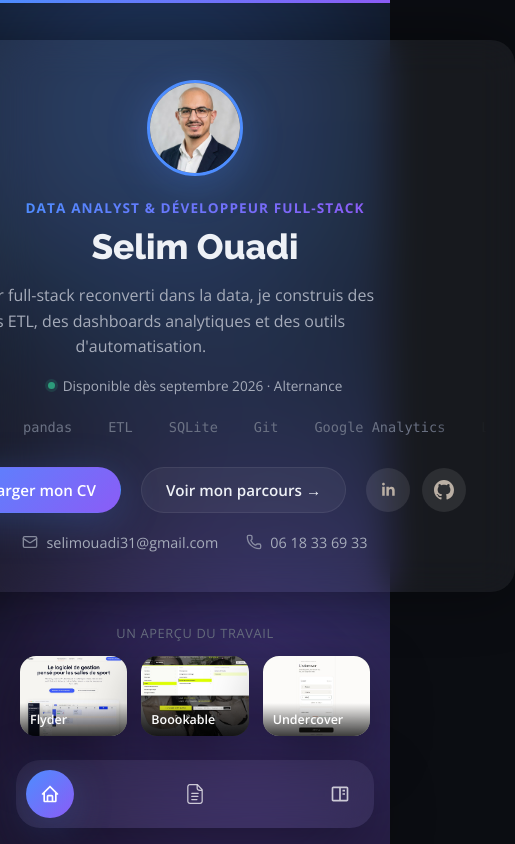
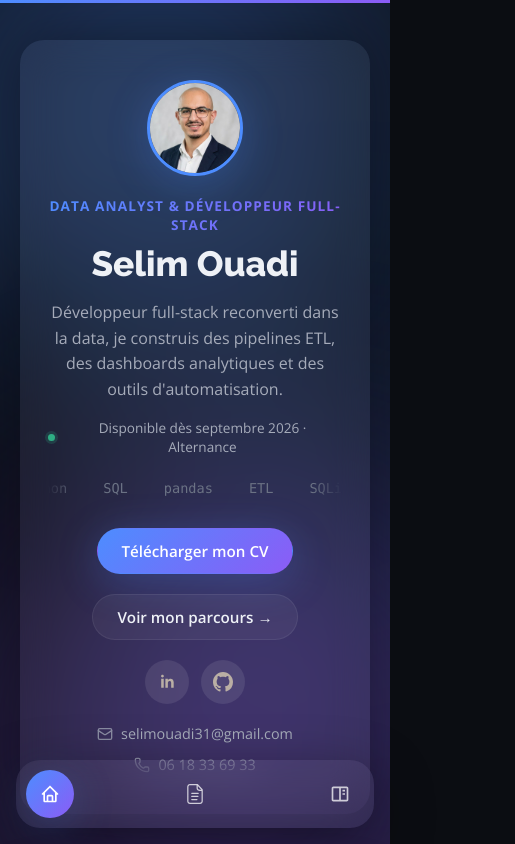
Before and after one commit to S0Web/portfolio-v2, a React (Vite) app: page / in a window 390 px wide. Shown: the top 844 px of the page, 515 px wide, since content can reach past the window. Built offline with nearby package versions, Linux system fonts and the light colour scheme.

Commit message:
Amélioration du responsive

```diff
--- a/index.scss
+++ b/index.scss
@@ -17,11 +17,14 @@
 
 html {
     scroll-behavior: smooth;
+    overflow-x: hidden;
 }
 
 body {
     margin: 0;
     min-height: 100vh;
+    max-width: 100vw;
+    overflow-x: hidden;
     background: var(--bg);
     color: var(--text);
     font-family: 'Open-Sans', sans-serif;
--- a/src/App.jsx
+++ b/src/App.jsx
@@ -7,13 +7,15 @@ import ScrollProgress from './component/ScrollProgress'
 import EasterEgg from './component/EasterEgg'
 import Home from './component/Home'
 import Resume from './pages/Resume'
-import Portfolio from './pages/Portfolio'
+import Portfolio, { PROJECT_TITLES } from './pages/Portfolio'
 import NotFound from './pages/NotFound'
+import ProjectTracker from './component/ProjectTracker'
 
 const AnimatedRoutes = () => {
   const location = useLocation()
 
   return (
+    <>
       <AnimatePresence mode="wait">
         <Routes location={location} key={location.pathname}>
           <Route path="/" element={<Home />} />
@@ -23,6 +25,8 @@ const AnimatedRoutes = () => {
           <Route path="*" element={<NotFound />} />
         </Routes>
       </AnimatePresence>
+      {location.pathname === '/portfolio' && <ProjectTracker items={PROJECT_TITLES} />}
+    </>
   )
 }
 
--- a/src/component/Home.scss
+++ b/src/component/Home.scss
@@ -5,11 +5,15 @@
     align-items: center;
     justify-content: center;
     gap: 32px;
+    width: 100%;
+    min-width: 0;
 }
 
 .home-content .rotating-div {
     perspective: 1200px;
+    width: 100%;
     max-width: 640px;
+    min-width: 0;
 }
 
 .home-content .container {
@@ -19,6 +23,9 @@
     -webkit-backdrop-filter: blur(18px);
     padding: 56px 64px;
     transform-style: preserve-3d;
+    width: 100%;
+    min-width: 0;
+    box-sizing: border-box;
 }
 
 .home-content .avatar {
--- a/src/pages/Portfolio.jsx
+++ b/src/pages/Portfolio.jsx
@@ -2,7 +2,6 @@ import PageTransition from '../component/PageTransition'
 import Reveal from '../component/Reveal'
 import Magnetic from '../component/Magnetic'
 import ScrambleText from '../component/ScrambleText'
-import ProjectTracker from '../component/ProjectTracker'
 import flyderImg from '../assets/portfolio/flyder.jpg'
 import boookableImg from '../assets/portfolio/boookable.jpg'
 import undercoverImg from '../assets/portfolio/undercover.jpg'
@@ -90,9 +89,10 @@ const PROJECTS = [
   },
 ]
 
+export const PROJECT_TITLES = PROJECTS.map((project) => project.title)
+
 const Portfolio = () => {
   return (
-    <>
       <PageTransition>
         <h2 className="section-title"><ScrambleText text="Portfolio" /></h2>
         <div className="portfolio-content">
@@ -175,8 +175,6 @@ const Portfolio = () => {
           })}
         </div>
       </PageTransition>
-      <ProjectTracker items={PROJECTS.map((project) => project.title)} />
-    </>
   )
 }
 
--- a/src/pages/Portfolio.scss
+++ b/src/pages/Portfolio.scss
@@ -149,11 +149,15 @@
 
 @media (max-width: 860px) {
     .project-band {
-        padding: 48px 24px;
+        padding: 48px 24px 90px;
     }
 
     .project-band:last-child {
         padding-bottom: 64px;
+    }
+
+    .band-wave {
+        height: 70px;
     }
 
     .project-card,
```
Lines whose indentation alone changed are shown as unchanged.
